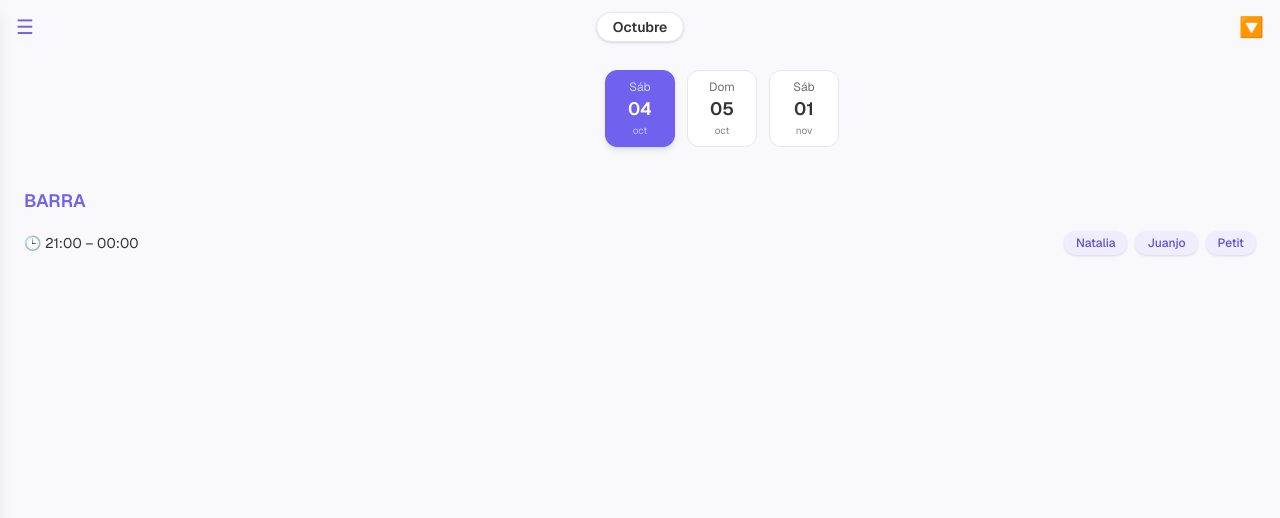
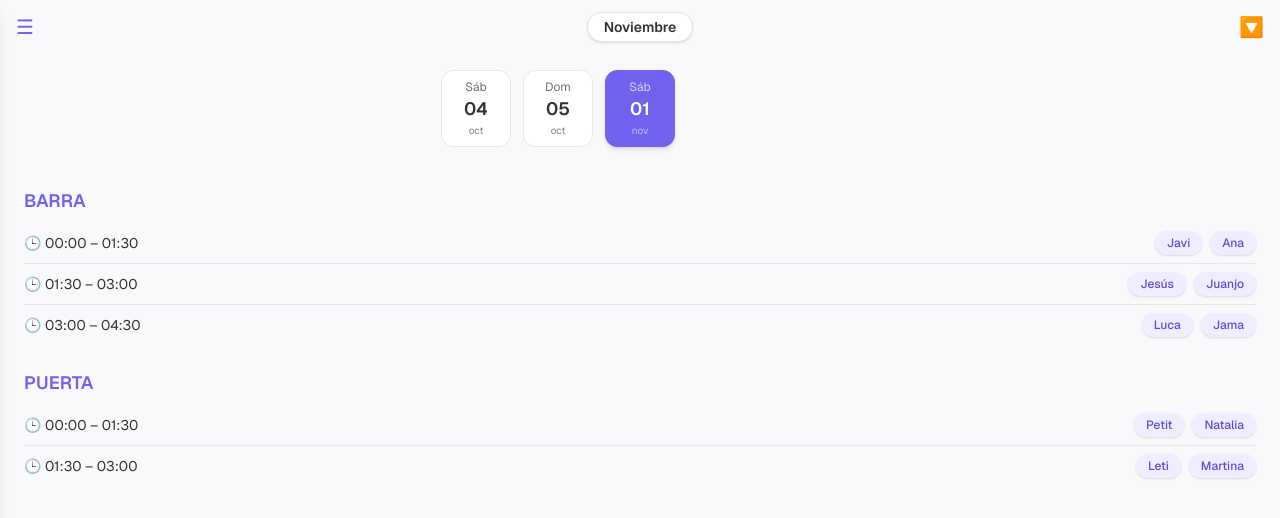
Before and after one commit to jgarcia311999/TurnosComision, a Next.js app: page / in a window 1280 px wide. Shown: the top 518 px of the page. Built offline with nearby package versions, Linux system fonts and the light colour scheme.

Commit message:
fix errors

```diff
--- a/app/page.tsx
+++ b/app/page.tsx
@@ -151,16 +151,18 @@ export default function Home() {
     (a, b) => parseFecha(a.fecha).getTime() - parseFecha(b.fecha).getTime()
   );
 
-  // Encontrar el próximo día con evento
-  const proximoDia =
+  // Encontrar el día más cercano a la fecha actual (pasado o futuro)
+  // (la selección inicial se hará tras cargar datos, ver useEffect más abajo)
+  const diaMasCercano =
     turnosOrdenados
       .map((d) => ({ ...d, fechaDate: parseFecha(d.fecha) }))
-      .filter((d) => d.fechaDate >= hoy)
-      .sort((a, b) => a.fechaDate.getTime() - b.fechaDate.getTime())[0]?.fecha ||
-    turnosOrdenados[0]?.fecha ||
-    new Date().toISOString().split("T")[0];
+      .sort(
+        (a, b) =>
+          Math.abs(a.fechaDate.getTime() - hoy.getTime()) -
+          Math.abs(b.fechaDate.getTime() - hoy.getTime())
+      )[0]?.fecha || turnosOrdenados[0]?.fecha;
 
-  const [diaSeleccionado, setDiaSeleccionado] = useState<string>(proximoDia);
+  const [diaSeleccionado, setDiaSeleccionado] = useState<string>("");
   const [spacerWidth, setSpacerWidth] = useState<number>(0);
   useEffect(() => {
     const updateSpacer = () => {
@@ -181,6 +183,25 @@ export default function Home() {
   const diaRefs = useRef<Record<string, HTMLButtonElement | null>>({});
 
   const diasConTurnos = [...turnosNormalizados]
+    .filter((d) => {
+      if (!selectedPerson) return true; // Mostrar todos si no hay filtro
+      return d.turnos.some((turno) => {
+        if (Array.isArray(turno.personas)) {
+          return (
+            turno.personas.includes(selectedPerson) ||
+            turno.personas.includes("Todos")
+          );
+        } else {
+          const { barra = [], puerta = [] } = turno.personas;
+          return (
+            barra.includes(selectedPerson) ||
+            puerta.includes(selectedPerson) ||
+            barra.includes("Todos") ||
+            puerta.includes("Todos")
+          );
+        }
+      });
+    })
     .sort((a, b) => parseFecha(a.fecha).getTime() - parseFecha(b.fecha).getTime())
     .map((d) => {
       const fechaObj = parseFecha(d.fecha);
@@ -191,19 +212,28 @@ export default function Home() {
       };
     });
 
-  const turnosDia = turnosNormalizados.find((d) => d.fecha === diaSeleccionado)?.turnos || [];
+  const turnosDia = turnosNormalizados.find((d) => d.fecha === diaSeleccionado);
+  const turnosFiltrados = turnosDia ? filtrarTurnos(turnosDia) : [];
 
+
+  // Seleccionar automáticamente el día más cercano a hoy solo una vez tras cargar los datos
   useEffect(() => {
-    if (turnosNormalizados.length > 0) {
-      const fechasDisponibles = diasConTurnos.map((d) => d.fecha);
-      if (!fechasDisponibles.includes(diaSeleccionado)) {
-        setDiaSeleccionado(turnosNormalizados[0].fecha);
+    if (turnosOrdenados.length > 0 && !diaSeleccionado) {
+      const hoyLocal = new Date();
+      const closest = turnosOrdenados
+        .map((d) => ({ fecha: d.fecha, fechaDate: parseFecha(d.fecha) }))
+        .sort(
+          (a, b) =>
+            Math.abs(a.fechaDate.getTime() - hoyLocal.getTime()) -
+            Math.abs(b.fechaDate.getTime() - hoyLocal.getTime())
+        )[0]?.fecha;
+      if (closest) {
+        setDiaSeleccionado(closest);
       }
     }
-    // Solo depende de turnosNormalizados (cambia al cargar datos) y del seleccionado actual
-    // para evitar bucles.
+    // Ejecutar solo una vez al cargar los datos iniciales
     // eslint-disable-next-line react-hooks/exhaustive-deps
-  }, [turnosNormalizados]);
+  }, [turnosOrdenados]);
 
   useEffect(() => {
     const contenedor = contenedorRef.current;
@@ -428,10 +458,10 @@ export default function Home() {
 
       {/* Lista de turnos del día */}
       <div className="px-6 pb-28 mt-6">
-        {turnosDia.length > 0 ? (
+        {turnosFiltrados.length > 0 ? (
           <div className="flex flex-col gap-6">
             {Object.entries(
-              turnosDia.reduce((acc, turno) => {
+              turnosFiltrados.reduce((acc, turno) => {
                 if (!acc[turno.actividad]) acc[turno.actividad] = [];
                 acc[turno.actividad].push(turno);
                 return acc;
```
